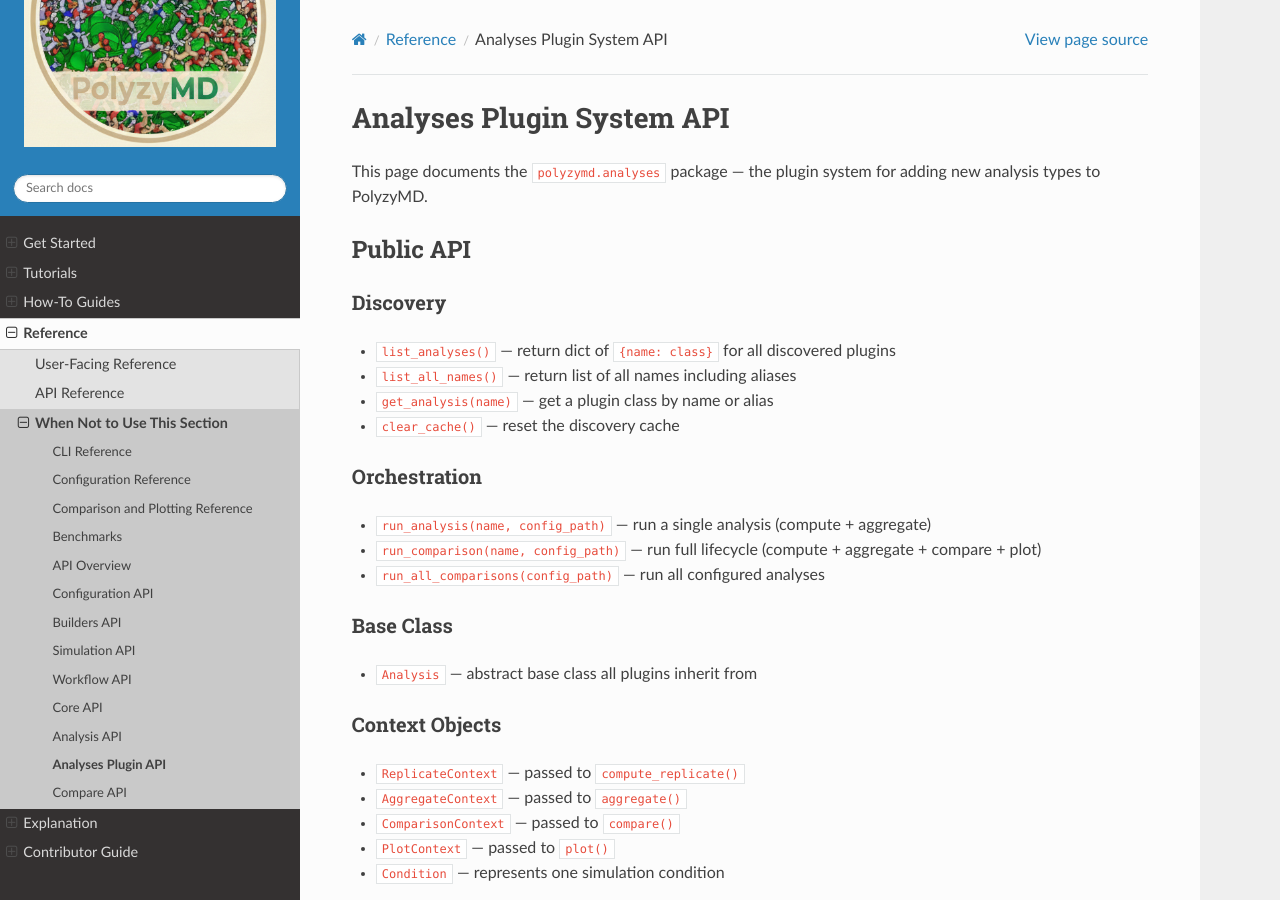
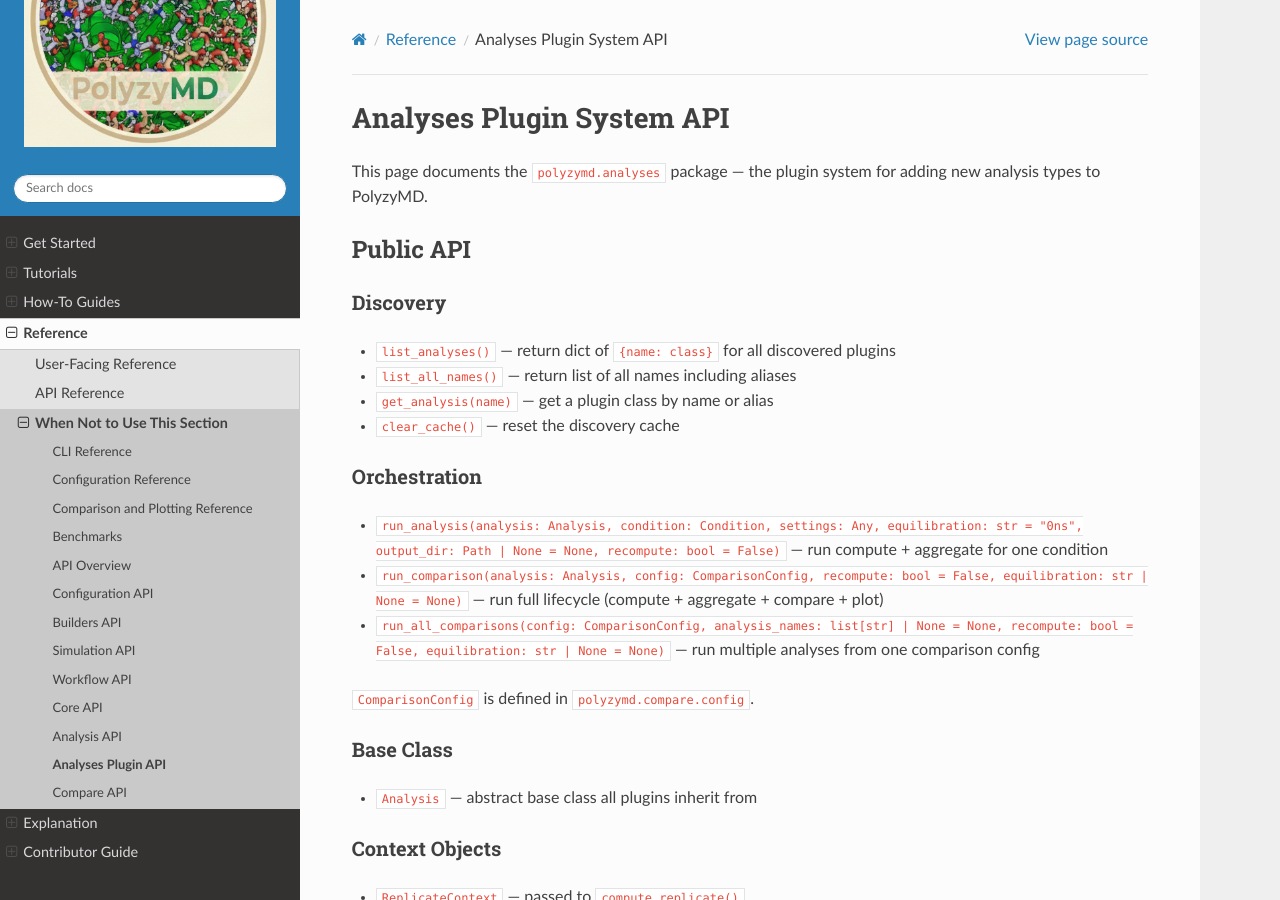
Before and after one commit to joelaforet/polyzymd, a Sphinx documentation site: the page built from docs/source/api/analyses.md, in a window 1280 px wide and 900 px high. Built offline with Sphinx 7.4.7 and the Read the Docs theme 3.1.0, drawn with Linux system fonts in a browser that asks for light colours.

Commit message:
docs(api): fix stale orchestration function signatures

```diff
--- a/docs/source/api/analyses.md
+++ b/docs/source/api/analyses.md
@@ -18,9 +18,11 @@ adding new analysis types to PolyzyMD.
 
 ### Orchestration
 
-- `run_analysis(name, config_path)` — run a single analysis (compute + aggregate)
-- `run_comparison(name, config_path)` — run full lifecycle (compute + aggregate + compare + plot)
-- `run_all_comparisons(config_path)` — run all configured analyses
+- `run_analysis(analysis: Analysis, condition: Condition, settings: Any, equilibration: str = "0ns", output_dir: Path | None = None, recompute: bool = False)` — run compute + aggregate for one condition
+- `run_comparison(analysis: Analysis, config: ComparisonConfig, recompute: bool = False, equilibration: str | None = None)` — run full lifecycle (compute + aggregate + compare + plot)
+- `run_all_comparisons(config: ComparisonConfig, analysis_names: list[str] | None = None, recompute: bool = False, equilibration: str | None = None)` — run multiple analyses from one comparison config
+
+`ComparisonConfig` is defined in `polyzymd.compare.config`.
 
 ### Base Class
 
```
